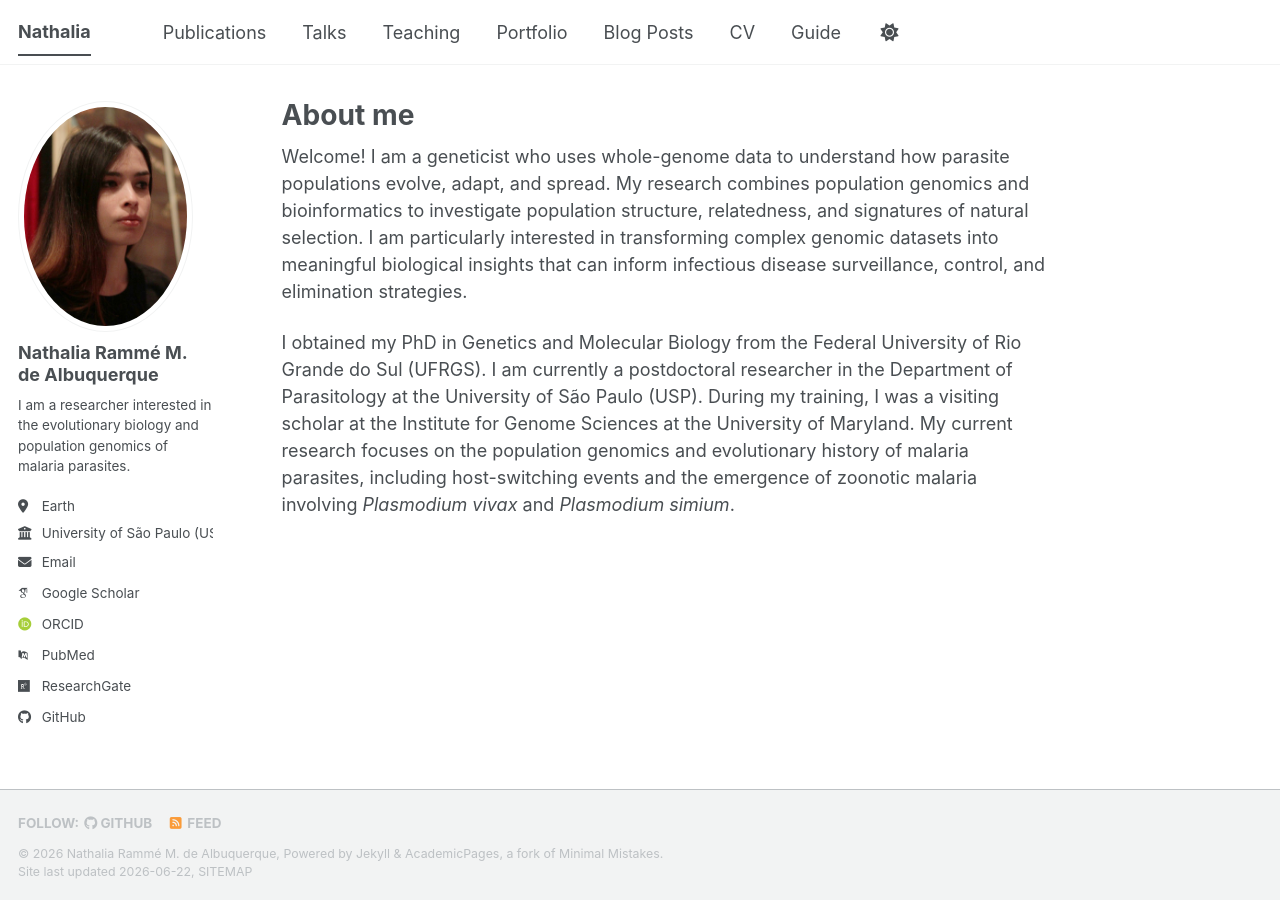
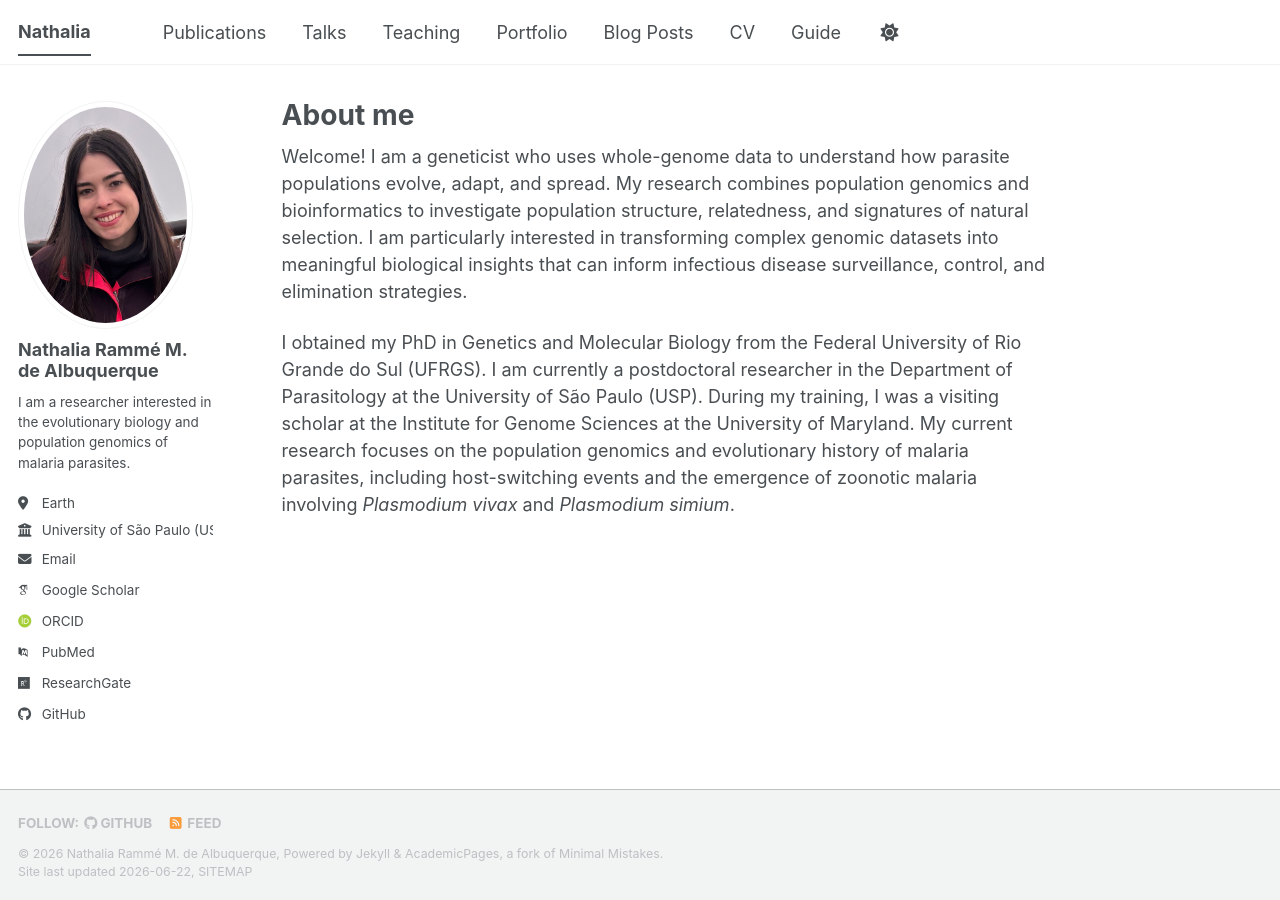
Before and after one commit to nramme/nramme.github.io, a Jekyll site: the page built from _pages/about.md, in a window 1280 px wide. Built offline with Jekyll 4.4.1, drawn with Linux system fonts in a browser that asks for light colours; some web fonts are replaced; a script bundle is joined from its source files by our own code; library files that are not in the unit come from our copies.

Commit message:
Update _config.yml

```diff
--- a/_config.yml
+++ b/_config.yml
@@ -23,7 +23,7 @@ repository               : "nramme/nramme.github.io"
 #               Additional customization can be done by editing /_includes/author-profile.html
 author:
   # Biographic information
-  avatar           : "avatar.JPG"
+  avatar           : "Headshot_NathaliaDeAlbuquerque.jpeg"
   name             : "Nathalia Rammé M. de Albuquerque"
   pronouns         : # example: "she/her"
   bio              : "I am a researcher interested in the evolutionary biology and population genomics of malaria parasites."
```
